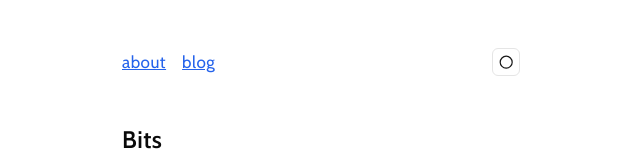
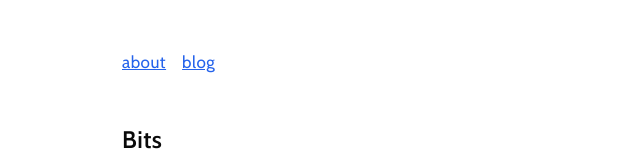
Before and after one commit to bolander72/boland.co, a Next.js app: page /bits in a window 1280 px wide. Shown: the top 160 px of the page, without its empty margins (319-959 px from the left). Built offline with nearby package versions, Linux system fonts and the light colour scheme.

Commit message:
Remove theme toggle

```diff
--- a/components/nav.tsx
+++ b/components/nav.tsx
@@ -16,7 +16,7 @@ export function Nav() {
             blog
           </Link>
         </div>
-        <ModeToggle />
+        {/* <ModeToggle /> */}
       </div>
     </nav>
   )
```
